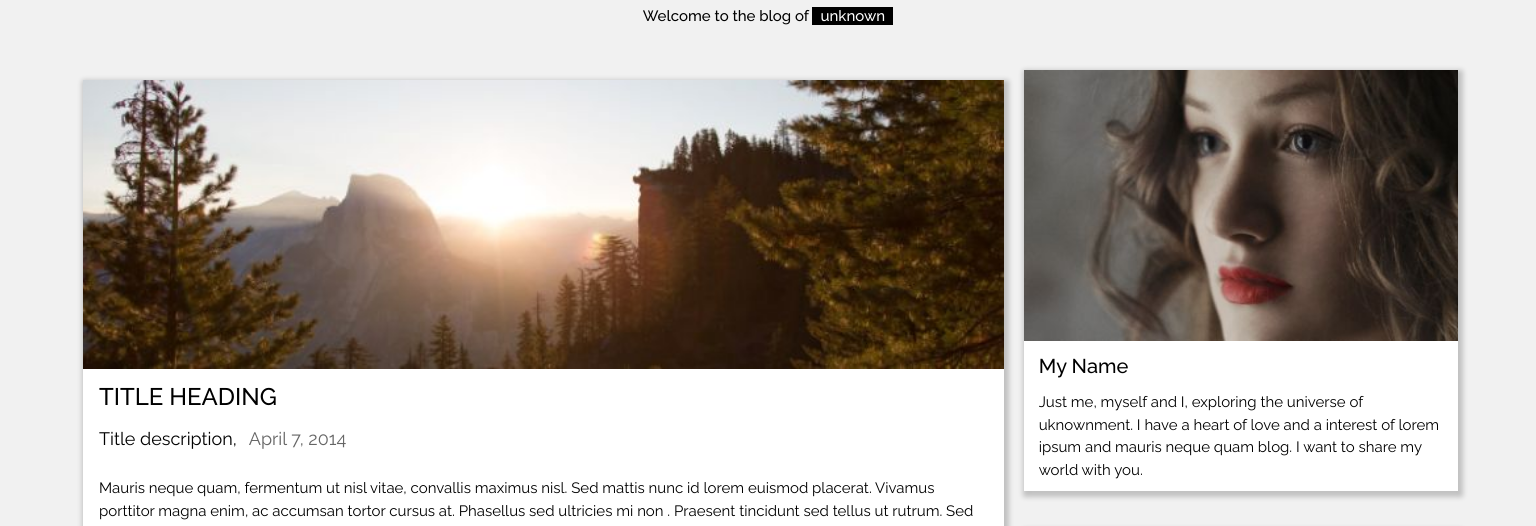
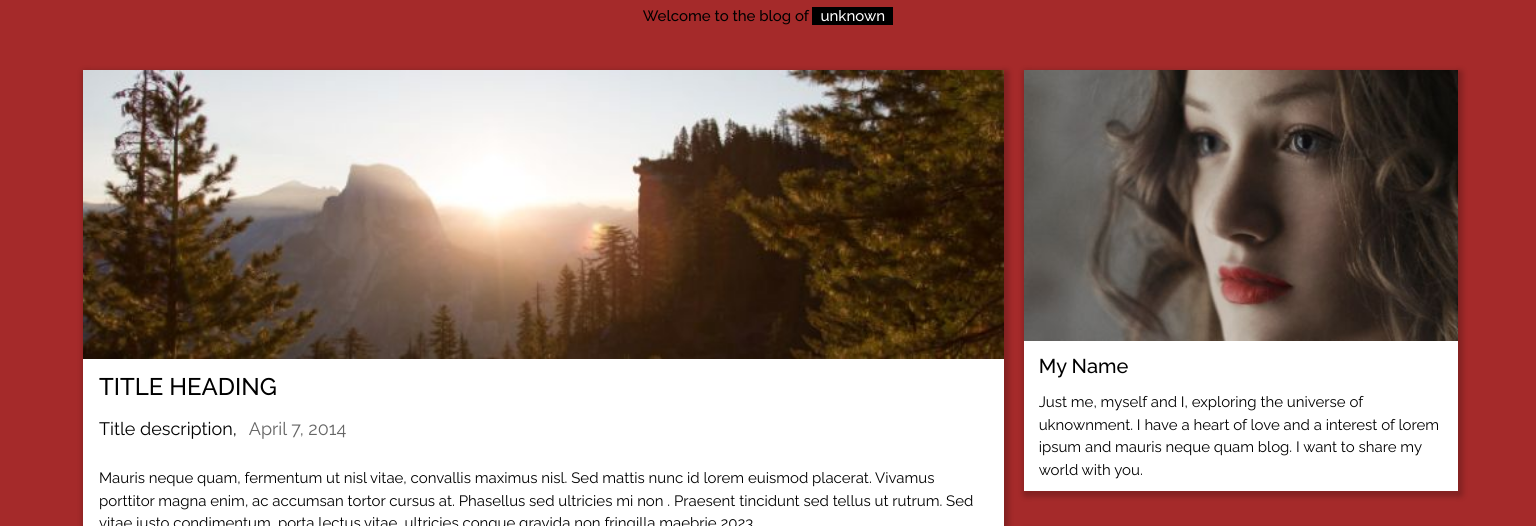
Before and after one commit to frckbrice/blog-template, a plain HTML site: page index.html in a window 1536 px wide. Shown: the part 104-630 px from the top of the page. Drawn offline with Linux system fonts and the light colour scheme.

Commit message:
fix of column 2 margin upper 1360px

```diff
--- a/assets/styles/styles.css
+++ b/assets/styles/styles.css
@@ -12,6 +12,8 @@ body {
   background-color: #f1f1f1;
   max-width: 1400px;
   margin: 0 auto;
+
+  background-color: brown;
 }
 
 h1,
@@ -376,6 +378,6 @@ footer {
   .col2,
   .col1 {
     max-width: 1360px !important;
-    margin: auto;
+    margin: 0;
   }
 }
```
